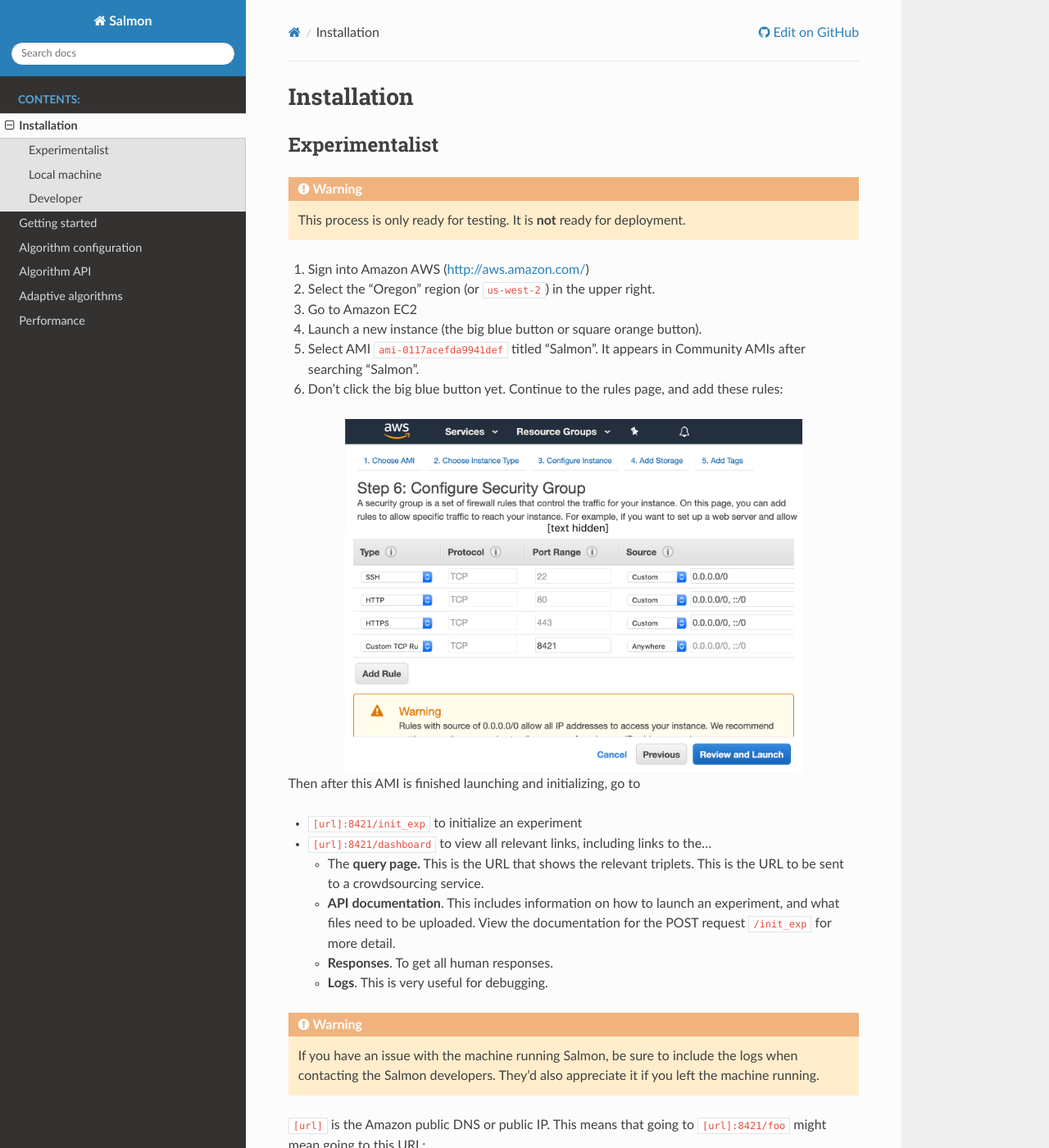
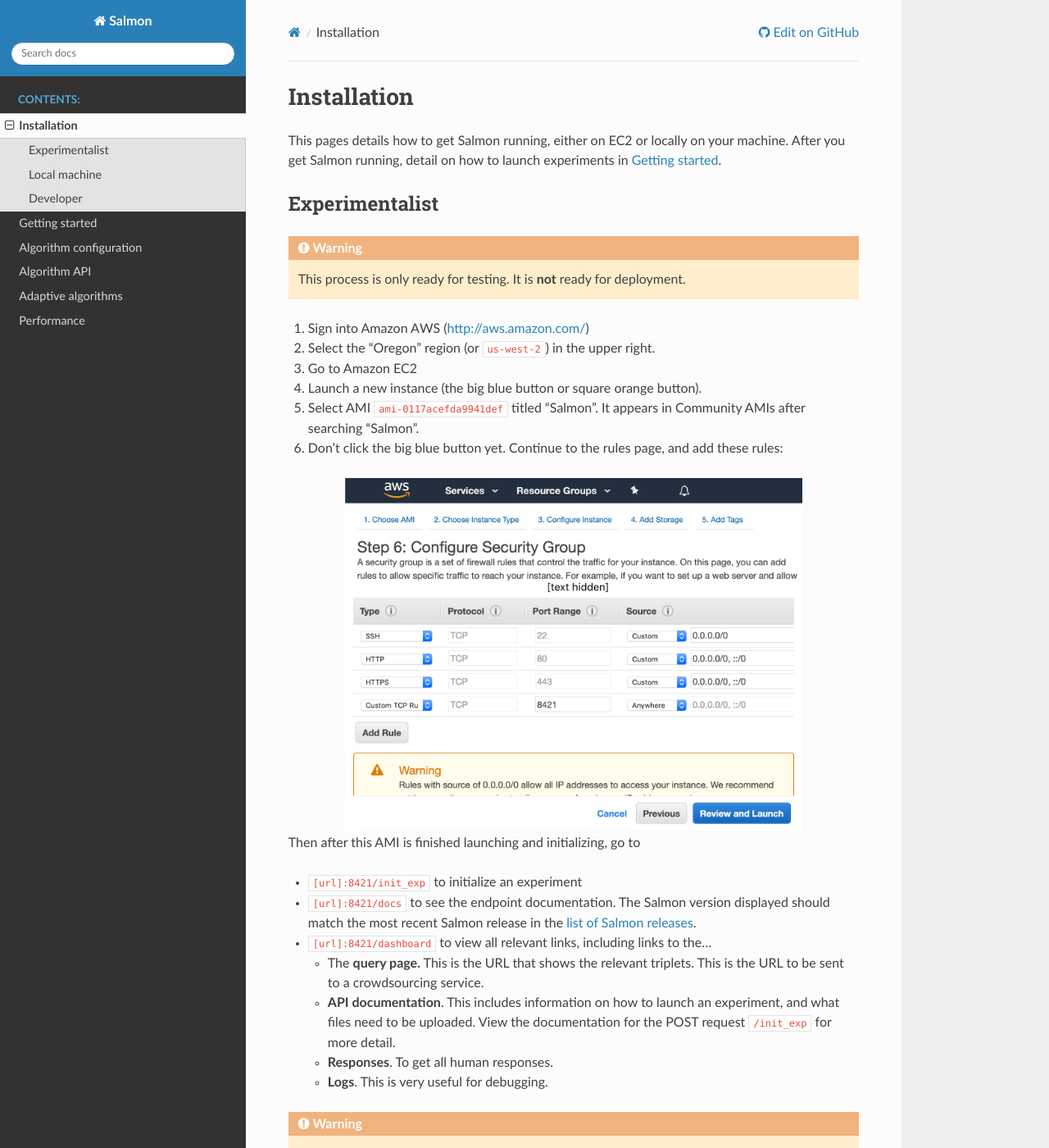
Before and after one commit to stsievert/salmon, a Sphinx documentation site: the page built from docs/source/installation.rst, in a window 1280 px wide and 1400 px high. Shown: the whole window at 82% size. Built offline with Sphinx 7.4.7 and the Read the Docs theme 2.0.0, drawn with Linux system fonts in a browser that asks for light colours.

Commit message:
doc refactor

```diff
--- a/docs/source/getting-started.rst
+++ b/docs/source/getting-started.rst
@@ -1,3 +1,5 @@
+.. _getting-started:
+
 Getting started
 ===============
 
--- a/docs/source/installation.rst
+++ b/docs/source/installation.rst
@@ -1,5 +1,9 @@
 Installation
 ============
+
+This pages details how to get Salmon running, either on EC2 or locally on your
+machine. After you get Salmon running, detail on how to launch experiments in
+:ref:`getting-started`.
 
 Experimentalist
 ---------------
@@ -24,6 +28,9 @@
 Then after this AMI is finished launching and initializing, go to
 
 - ``[url]:8421/init_exp`` to initialize an experiment
+- ``[url]:8421/docs`` to see the endpoint documentation. The Salmon version
+  displayed should match the most recent Salmon release in the `list of Salmon
+  releases`_.
 - ``[url]:8421/dashboard`` to view all relevant links, including links to
   the...
 
@@ -47,6 +54,8 @@
 .. code::
 
    http://ec2-35-164-240-184.us-west-2.compute.amazonaws.com:8421/foo
+
+.. _list of Salmon releases: https://github.com/stsievert/salmon/releases
 
 Local machine
 -------------
```
